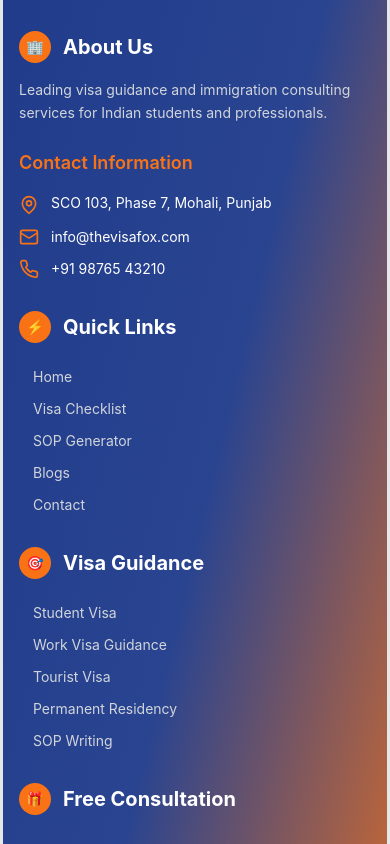
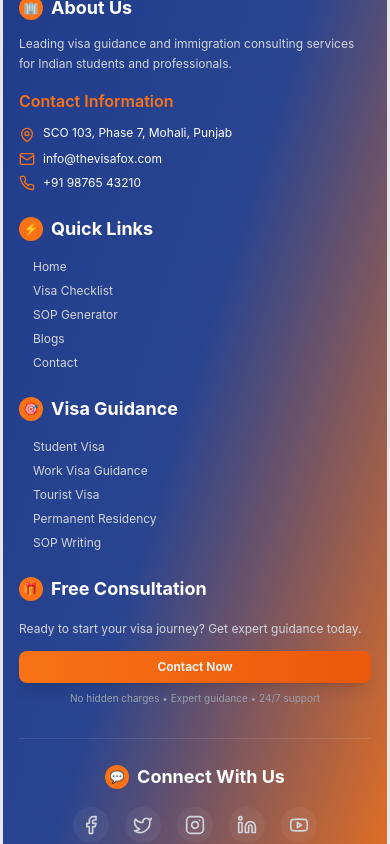
Before and after one commit to thevisafox-ux/the-visa-fox, a React (Create React App) app: page /sop-generator in a window 390 px wide. Shown: the part 4140-4984 px from the top of the page. Built offline with nearby package versions, Linux system fonts and the light colour scheme.

Commit message:
Full optimize Footer for mobile - reduce spacing, optimize text sizes, and improve responsive design

```diff
--- a/src/components/Footer.tsx
+++ b/src/components/Footer.tsx
@@ -17,156 +17,156 @@ const Footer: React.FC = () => {
       <div className="container-custom relative z-10">
         <div className="section-padding">
           {/* Logo and Description - Top Section */}
-          <div className="text-center mb-12 lg:mb-16">
-            <div className="group cursor-pointer flex justify-center mb-6">
+          <div className="text-center mb-8 md:mb-12 lg:mb-16">
+            <div className="group cursor-pointer flex justify-center mb-4 md:mb-6">
               <Logo size="lg" className="logo-3d transform group-hover:scale-110 transition-all duration-300" />
             </div>
-            <p className="text-gray-200 leading-relaxed text-base lg:text-lg text-center max-w-3xl mx-auto">
+            <p className="text-gray-200 leading-relaxed text-sm md:text-base lg:text-lg text-center max-w-3xl mx-auto px-2 md:px-0">
               Your trusted partner for visa guidance and immigration consulting.
               We help Indian students and professionals achieve their international dreams through expert guidance.
             </p>
           </div>
 
           {/* Main Footer Content - Desktop Optimized */}
-          <div className="grid grid-cols-1 md:grid-cols-2 lg:grid-cols-4 gap-8 lg:gap-12 mb-12">
+          <div className="grid grid-cols-1 md:grid-cols-2 lg:grid-cols-4 gap-6 md:gap-8 lg:gap-12 mb-8 md:mb-12">
             {/* Company Info - Desktop Enhanced */}
-            <div className="lg:col-span-1 space-y-6">
-              <div className="space-y-4">
-                <h3 className="text-xl font-bold flex items-center space-x-3">
-                  <span className="w-8 h-8 bg-saffron rounded-full flex items-center justify-center">
-                    <span className="text-sm text-navy font-bold">🏢</span>
+            <div className="lg:col-span-1 space-y-4 md:space-y-6">
+              <div className="space-y-3 md:space-y-4">
+                <h3 className="text-lg md:text-xl font-bold flex items-center space-x-2 md:space-x-3">
+                  <span className="w-6 h-6 md:w-8 md:h-8 bg-saffron rounded-full flex items-center justify-center">
+                    <span className="text-xs md:text-sm text-navy font-bold">🏢</span>
                   </span>
                   <span>About Us</span>
                 </h3>
-                <p className="text-gray-300 text-sm leading-relaxed">
+                <p className="text-gray-300 text-xs md:text-sm leading-relaxed">
                   Leading visa guidance and immigration consulting services for Indian students and professionals.
                 </p>
               </div>
 
               {/* Contact Details - Desktop Optimized */}
-              <div className="space-y-4">
-                <h4 className="text-lg font-semibold text-saffron">Contact Information</h4>
-                <div className="space-y-3">
-                  <div className="flex items-start space-x-3 group">
-                    <MapPin className="w-5 h-5 text-saffron group-hover:scale-110 transition-transform duration-200 flex-shrink-0 mt-0.5" />
-                    <span className="group-hover:text-saffron transition-colors text-sm">SCO 103, Phase 7, Mohali, Punjab</span>
+              <div className="space-y-3 md:space-y-4">
+                <h4 className="text-base md:text-lg font-semibold text-saffron">Contact Information</h4>
+                <div className="space-y-2 md:space-y-3">
+                  <div className="flex items-start space-x-2 md:space-x-3 group">
+                    <MapPin className="w-4 h-4 md:w-5 md:h-5 text-saffron group-hover:scale-110 transition-transform duration-200 flex-shrink-0 mt-0.5" />
+                    <span className="group-hover:text-saffron transition-colors text-xs md:text-sm">SCO 103, Phase 7, Mohali, Punjab</span>
                   </div>
-                  <div className="flex items-center space-x-3 group">
-                    <Mail className="w-5 h-5 text-saffron group-hover:scale-110 transition-transform duration-200 flex-shrink-0" />
-                    <span className="group-hover:text-saffron transition-colors text-sm">info@thevisafox.com</span>
+                  <div className="flex items-center space-x-2 md:space-x-3 group">
+                    <Mail className="w-4 h-4 md:w-5 md:h-5 text-saffron group-hover:scale-110 transition-transform duration-200 flex-shrink-0" />
+                    <span className="group-hover:text-saffron transition-colors text-xs md:text-sm">info@thevisafox.com</span>
                   </div>
-                  <div className="flex items-center space-x-3 group">
-                    <Phone className="w-5 h-5 text-saffron group-hover:scale-110 transition-transform duration-200 flex-shrink-0" />
-                    <span className="group-hover:text-saffron transition-colors text-sm">+91 98765 43210</span>
+                  <div className="flex items-center space-x-2 md:space-x-3 group">
+                    <Phone className="w-4 h-4 md:w-5 md:h-5 text-saffron group-hover:scale-110 transition-transform duration-200 flex-shrink-0" />
+                    <span className="group-hover:text-saffron transition-colors text-xs md:text-sm">+91 98765 43210</span>
                   </div>
                 </div>
               </div>
             </div>
 
             {/* Quick Links - Desktop Enhanced */}
-            <div className="space-y-6">
-              <h3 className="text-xl font-bold flex items-center space-x-3">
-                <span className="w-8 h-8 bg-saffron rounded-full flex items-center justify-center">
-                  <span className="text-sm text-navy font-bold">⚡</span>
+            <div className="space-y-4 md:space-y-6">
+              <h3 className="text-lg md:text-xl font-bold flex items-center space-x-2 md:space-x-3">
+                <span className="w-6 h-6 md:w-8 md:h-8 bg-saffron rounded-full flex items-center justify-center">
+                  <span className="text-xs md:text-sm text-navy font-bold">⚡</span>
                 </span>
                 <span>Quick Links</span>
               </h3>
-              <ul className="space-y-3">
+              <ul className="space-y-2 md:space-y-3">
                 <li>
                   <a href="/" className="text-gray-300 hover:text-saffron transition-all duration-200 flex items-center space-x-2 group">
                     <span className="w-1.5 h-1.5 bg-saffron rounded-full opacity-0 group-hover:opacity-100 transition-opacity duration-200"></span>
-                    <span className="group-hover:translate-x-1 transition-transform duration-200 text-sm">Home</span>
+                    <span className="group-hover:translate-x-1 transition-transform duration-200 text-xs md:text-sm">Home</span>
                   </a>
                 </li>
                 <li>
                   <a href="/checklist" className="text-gray-300 hover:text-saffron transition-all duration-200 flex items-center space-x-2 group">
                     <span className="w-1.5 h-1.5 bg-saffron rounded-full opacity-0 group-hover:opacity-100 transition-opacity duration-200"></span>
-                    <span className="group-hover:translate-x-1 transition-transform duration-200 text-sm">Visa Checklist</span>
+                    <span className="group-hover:translate-x-1 transition-transform duration-200 text-xs md:text-sm">Visa Checklist</span>
                   </a>
                 </li>
                 <li>
                   <a href="/sop-generator" className="text-gray-300 hover:text-saffron transition-all duration-200 flex items-center space-x-2 group">
                     <span className="w-1.5 h-1.5 bg-saffron rounded-full opacity-0 group-hover:opacity-100 transition-opacity duration-200"></span>
-                    <span className="group-hover:translate-x-1 transition-transform duration-200 text-sm">SOP Generator</span>
+                    <span className="group-hover:translate-x-1 transition-transform duration-200 text-xs md:text-sm">SOP Generator</span>
                   </a>
                 </li>
                 <li>
                   <a href="/blogs" className="text-gray-300 hover:text-saffron transition-all duration-200 flex items-center space-x-2 group">
                     <span className="w-1.5 h-1.5 bg-saffron rounded-full opacity-0 group-hover:opacity-100 transition-opacity duration-200"></span>
-                    <span className="group-hover:translate-x-1 transition-transform duration-200 text-sm">Blogs</span>
+                    <span className="group-hover:translate-x-1 transition-transform duration-200 text-xs md:text-sm">Blogs</span>
                   </a>
                 </li>
                 <li>
                   <a href="/contact" className="text-gray-300 hover:text-saffron transition-all duration-200 flex items-center space-x-2 group">
                     <span className="w-1.5 h-1.5 bg-saffron rounded-full opacity-0 group-hover:opacity-100 transition-opacity duration-200"></span>
-                    <span className="group-hover:translate-x-1 transition-transform duration-200 text-sm">Contact</span>
+                    <span className="group-hover:translate-x-1 transition-transform duration-200 text-xs md:text-sm">Contact</span>
                   </a>
                 </li>
               </ul>
             </div>
 
             {/* Visa Guidance - Desktop Enhanced */}
-            <div className="space-y-6">
-              <h3 className="text-xl font-bold flex items-center space-x-3">
-                <span className="w-8 h-8 bg-saffron rounded-full flex items-center justify-center">
-                  <span className="text-sm text-navy font-bold">🎯</span>
+            <div className="space-y-4 md:space-y-6">
+              <h3 className="text-lg md:text-xl font-bold flex items-center space-x-2 md:space-x-3">
+                <span className="w-6 h-6 md:w-8 md:h-8 bg-saffron rounded-full flex items-center justify-center">
+                  <span className="text-xs md:text-sm text-navy font-bold">🎯</span>
                 </span>
                 <span>Visa Guidance</span>
               </h3>
-              <ul className="space-y-3">
+              <ul className="space-y-2 md:space-y-3">
                 <li>
                   <a href="/sop-generator" className="text-gray-300 hover:text-saffron transition-all duration-200 flex items-center space-x-2 group">
                     <span className="w-1.5 h-1.5 bg-saffron rounded-full opacity-0 group-hover:opacity-100 transition-opacity duration-200"></span>
-                    <span className="group-hover:translate-x-1 transition-transform duration-200 text-sm">Student Visa</span>
+                    <span className="group-hover:translate-x-1 transition-transform duration-200 text-xs md:text-sm">Student Visa</span>
                   </a>
                 </li>
                 <li>
                   <a href="/checklist" className="text-gray-300 hover:text-saffron transition-all duration-200 flex items-center space-x-2 group">
                     <span className="w-1.5 h-1.5 bg-saffron rounded-full opacity-0 group-hover:opacity-100 transition-opacity duration-200"></span>
-                    <span className="group-hover:translate-x-1 transition-transform duration-200 text-sm">Work Visa Guidance</span>
+                    <span className="group-hover:translate-x-1 transition-transform duration-200 text-xs md:text-sm">Work Visa Guidance</span>
                   </a>
                 </li>
                 <li>
                   <a href="/contact" className="text-gray-300 hover:text-saffron transition-all duration-200 flex items-center space-x-2 group">
                     <span className="w-1.5 h-1.5 bg-saffron rounded-full opacity-0 group-hover:opacity-100 transition-opacity duration-200"></span>
-                    <span className="group-hover:translate-x-1 transition-transform duration-200 text-sm">Tourist Visa</span>
+                    <span className="group-hover:translate-x-1 transition-transform duration-200 text-xs md:text-sm">Tourist Visa</span>
                   </a>
                 </li>
                 <li>
                   <a href="/contact" className="text-gray-300 hover:text-saffron transition-all duration-200 flex items-center space-x-2 group">
                     <span className="w-1.5 h-1.5 bg-saffron rounded-full opacity-0 group-hover:opacity-100 transition-opacity duration-200"></span>
-                    <span className="group-hover:translate-x-1 transition-transform duration-200 text-sm">Permanent Residency</span>
+                    <span className="group-hover:translate-x-1 transition-transform duration-200 text-xs md:text-sm">Permanent Residency</span>
                   </a>
                 </li>
                 <li>
                   <a href="/sop-generator" className="text-gray-300 hover:text-saffron transition-all duration-200 flex items-center space-x-2 group">
                     <span className="w-1.5 h-1.5 bg-saffron rounded-full opacity-0 group-hover:opacity-100 transition-opacity duration-200"></span>
-                    <span className="group-hover:translate-x-1 transition-transform duration-200 text-sm">SOP Writing</span>
+                    <span className="group-hover:translate-x-1 transition-transform duration-200 text-xs md:text-sm">SOP Writing</span>
                   </a>
                 </li>
               </ul>
             </div>
 
             {/* Get Free Consultation - Desktop Enhanced */}
-            <div className="space-y-6">
-              <h3 className="text-xl font-bold flex items-center space-x-3">
-                <span className="w-8 h-8 bg-saffron rounded-full flex items-center justify-center">
-                  <span className="text-sm text-navy font-bold">🎁</span>
+            <div className="space-y-4 md:space-y-6">
+              <h3 className="text-lg md:text-xl font-bold flex items-center space-x-2 md:space-x-3">
+                <span className="w-6 h-6 md:w-8 md:h-8 bg-saffron rounded-full flex items-center justify-center">
+                  <span className="text-xs md:text-sm text-navy font-bold">🎁</span>
                 </span>
                 <span>Free Consultation</span>
               </h3>
-              <div className="space-y-4">
-                <p className="text-gray-300 text-sm leading-relaxed">
+              <div className="space-y-3 md:space-y-4">
+                <p className="text-gray-300 text-xs md:text-sm leading-relaxed">
                   Ready to start your visa journey? Get expert guidance today.
                 </p>
-                <div className="space-y-3">
+                <div className="space-y-2 md:space-y-3">
                   <a
                     href="/contact"
-                    className="inline-block bg-gradient-to-r from-saffron to-fox-orange hover:from-fox-orange hover:to-saffron text-white px-6 py-3 rounded-lg transition-all duration-300 font-semibold transform hover:scale-105 shadow-lg text-sm w-full text-center"
+                    className="inline-block bg-gradient-to-r from-saffron to-fox-orange hover:from-fox-orange hover:to-saffron text-white px-4 md:px-6 py-2 md:py-3 rounded-lg transition-all duration-300 font-semibold transform hover:scale-105 shadow-lg text-xs md:text-sm w-full text-center"
                   >
                     Contact Now
                   </a>
-                  <p className="text-xs text-gray-400 text-center">
+                  <p className="text-[10px] md:text-xs text-gray-400 text-center">
                     No hidden charges • Expert guidance • 24/7 support
                   </p>
                 </div>
@@ -175,39 +175,39 @@ const Footer: React.FC = () => {
           </div>
 
           {/* Connect With Us and Social Media - Desktop Enhanced */}
-          <div className="text-center border-t border-white/10 pt-8">
-            <h3 className="text-xl font-bold flex items-center space-x-3 justify-center mb-6">
-              <span className="w-8 h-8 bg-saffron rounded-full flex items-center justify-center">
-                <span className="text-sm text-navy font-bold">💬</span>
+          <div className="text-center border-t border-white/10 pt-6 md:pt-8">
+            <h3 className="text-lg md:text-xl font-bold flex items-center space-x-2 md:space-x-3 justify-center mb-4 md:mb-6">
+              <span className="w-6 h-6 md:w-8 md:h-8 bg-saffron rounded-full flex items-center justify-center">
+                <span className="text-xs md:text-sm text-navy font-bold">💬</span>
               </span>
               <span>Connect With Us</span>
             </h3>
-            <div className="flex space-x-6 justify-center mb-6">
-              <a href="https://facebook.com/thevisafox" target="_blank" rel="noopener noreferrer" className="text-gray-300 hover:text-saffron transition-all duration-200 transform hover:scale-110 hover:rotate-3 bg-white/5 hover:bg-white/10 p-3 rounded-full">
-                <Facebook className="w-6 h-6" />
+            <div className="flex space-x-4 md:space-x-6 justify-center mb-4 md:mb-6">
+              <a href="https://facebook.com/thevisafox" target="_blank" rel="noopener noreferrer" className="text-gray-300 hover:text-saffron transition-all duration-200 transform hover:scale-110 hover:rotate-3 bg-white/5 hover:bg-white/10 p-2 md:p-3 rounded-full">
+                <Facebook className="w-5 h-5 md:w-6 md:h-6" />
               </a>
-              <a href="https://twitter.com/thevisafox" target="_blank" rel="noopener noreferrer" className="text-gray-300 hover:text-saffron transition-all duration-200 transform hover:scale-110 hover:rotate-3 bg-white/5 hover:bg-white/10 p-3 rounded-full">
-                <Twitter className="w-6 h-6" />
+              <a href="https://twitter.com/thevisafox" target="_blank" rel="noopener noreferrer" className="text-gray-300 hover:text-saffron transition-all duration-200 transform hover:scale-110 hover:rotate-3 bg-white/5 hover:bg-white/10 p-2 md:p-3 rounded-full">
+                <Twitter className="w-5 h-5 md:w-6 md:h-6" />
               </a>
-              <a href="https://instagram.com/thevisafox" target="_blank" rel="noopener noreferrer" className="text-gray-300 hover:text-saffron transition-all duration-200 transform hover:scale-110 hover:rotate-3 bg-white/5 hover:bg-white/10 p-3 rounded-full">
-                <Instagram className="w-6 h-6" />
+              <a href="https://instagram.com/thevisafox" target="_blank" rel="noopener noreferrer" className="text-gray-300 hover:text-saffron transition-all duration-200 transform hover:scale-110 hover:rotate-3 bg-white/5 hover:bg-white/10 p-2 md:p-3 rounded-full">
+                <Instagram className="w-5 h-5 md:w-6 md:h-6" />
               </a>
-              <a href="https://linkedin.com/company/thevisafox" target="_blank" rel="noopener noreferrer" className="text-gray-300 hover:text-saffron transition-all duration-200 transform hover:scale-110 hover:rotate-3 bg-white/5 hover:bg-white/10 p-3 rounded-full">
-                <Linkedin className="w-6 h-6" />
+              <a href="https://linkedin.com/company/thevisafox" target="_blank" rel="noopener noreferrer" className="text-gray-300 hover:text-saffron transition-all duration-200 transform hover:scale-110 hover:rotate-3 bg-white/5 hover:bg-white/10 p-2 md:p-3 rounded-full">
+                <Linkedin className="w-5 h-5 md:w-6 md:h-6" />
               </a>
-              <a href="https://youtube.com/thevisafox" target="_blank" rel="noopener noreferrer" className="text-gray-300 hover:text-saffron transition-all duration-200 transform hover:scale-110 hover:rotate-3 bg-white/5 hover:bg-white/10 p-3 rounded-full">
-                <Youtube className="w-6 h-6" />
+              <a href="https://youtube.com/thevisafox" target="_blank" rel="noopener noreferrer" className="text-gray-300 hover:text-saffron transition-all duration-200 transform hover:scale-110 hover:rotate-3 bg-white/5 hover:bg-white/10 p-2 md:p-3 rounded-full">
+                <Youtube className="w-5 h-5 md:w-6 md:h-6" />
               </a>
             </div>
           </div>
 
           {/* Bottom Bar - Desktop Enhanced */}
-          <div className="border-t border-white/20 mt-8 pt-8">
-            <div className="flex flex-col lg:flex-row items-center justify-between space-y-4 lg:space-y-0">
-              <p className="text-gray-300 text-sm">
+          <div className="border-t border-white/20 mt-6 md:mt-8 pt-6 md:pt-8">
+            <div className="flex flex-col lg:flex-row items-center justify-between space-y-3 md:space-y-4 lg:space-y-0">
+              <p className="text-gray-300 text-xs md:text-sm">
                 © {currentYear} The Visa Fox. All rights reserved.
               </p>
-              <div className="flex flex-wrap items-center justify-center space-x-6 text-sm">
+              <div className="flex flex-wrap items-center justify-center space-x-4 md:space-x-6 text-xs md:text-sm">
                 <a href="/privacy-policy" className="text-gray-300 hover:text-saffron transition-colors duration-200">Privacy Policy</a>
                 <span className="text-gray-500 hidden lg:inline">|</span>
                 <a href="/terms-of-service" className="text-gray-300 hover:text-saffron transition-colors duration-200">Terms of Service</a>
```
Also changed, not shown: 2 other files (tests, documents, lock files or other folders).
